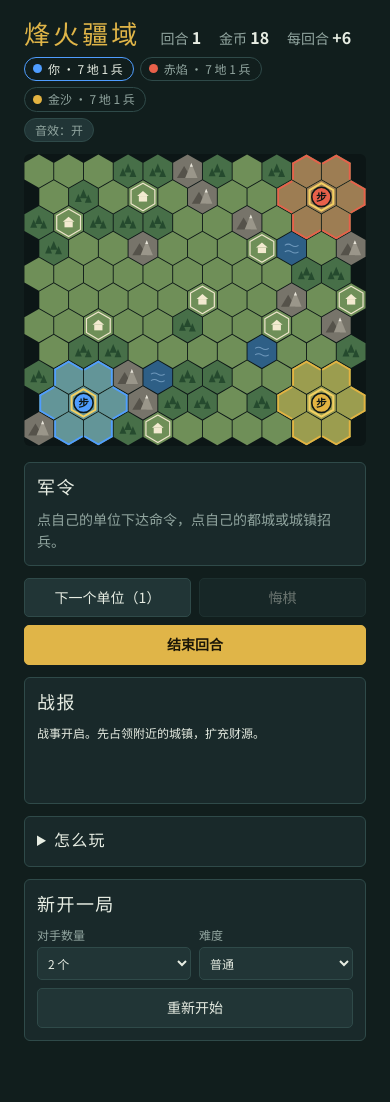
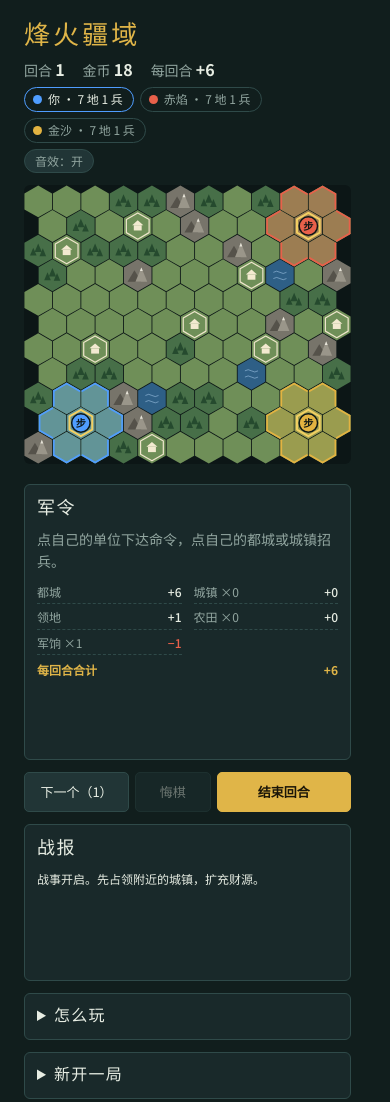
Before and after one commit to liamrivera9714/Claude-demo, a plain HTML site: page index.html in a window 390 px wide. Before the commit the page ends 1077 px from the top, so only its background shows below. Drawn offline with Linux system fonts and the light colour scheme; a web font is replaced by a local one.

Commit message:
Keep map size stable when selecting tiles; add battle forecast
- Fix the info panel and battle log to a constant height so selecting a
  city (which adds recruit buttons) no longer changes the page height,
  which made a scrollbar appear and the map rescale. Reserve the
  scrollbar gutter as a backstop.
- Compact the side panel (one-row actions, collapsible new-game box) so
  the whole game fits in one screen at 1280x720, and align the header
  with the board.
- Show a battle forecast with before/after HP bars when hovering an
  attack target, and label the expected counter damage on the map.
- Show an income breakdown when nothing is selected; drop the
  irrelevant farm hint when a unit is selected.

Co-Authored-By: Claude Opus 5.5 <noreply@anthropic.com>
Claude-Session: https://claude.ai/code/session_017mcVsnEKojyJfXnZGfxVHx

```diff
--- a/index.html
+++ b/index.html
@@ -25,6 +25,7 @@
   --font-body: "Noto Sans SC", "PingFang SC", "Microsoft YaHei", system-ui, sans-serif;
 }
 * { box-sizing: border-box; }
+html { scrollbar-gutter: stable; }
 [hidden] { display: none !important; }
 body {
   background: var(--bg);
@@ -32,11 +33,11 @@ body {
   font-family: var(--font-body);
   font-size: 14px;
   line-height: 1.55;
-  padding-block: 14px 28px;
+  padding-block: 14px 16px;
   padding-left: max(16px, env(safe-area-inset-left, 0px));
   padding-right: max(16px, env(safe-area-inset-right, 0px));
 }
-.app { max-width: 1180px; margin: 0 auto; display: flex; flex-direction: column; gap: 12px; }
+.app { --map-max: calc((100vh - 96px) * 1.17); max-width: min(1180px, calc(var(--map-max) + 320px)); margin: 0 auto; display: flex; flex-direction: column; gap: 12px; }
 .top { display: flex; flex-wrap: wrap; align-items: baseline; gap: 6px 20px; }
 h1 { font-family: var(--font-display); font-weight: 400; font-size: 30px; letter-spacing: .12em; margin: 0; color: var(--brass); line-height: 1.1; }
 .stats { display: flex; flex-wrap: wrap; gap: 4px 18px; font-variant-numeric: tabular-nums; color: var(--muted); }
@@ -47,8 +48,8 @@ h1 { font-family: var(--font-display); font-weight: 400; font-size: 30px; letter
 .chip.on { color: var(--fg); border-color: var(--c); }
 .chip.dead { text-decoration: line-through; opacity: .5; }
 
-.board { display: grid; grid-template-columns: minmax(0, 1fr) 300px; gap: 16px; align-items: start; }
-.mapwrap { position: relative; width: 100%; max-width: calc((100vh - 110px) * 1.17); min-width: 0; justify-self: center; }
+.board { display: grid; grid-template-columns: minmax(0, var(--map-max)) 300px; justify-content: center; gap: 20px; align-items: start; }
+.mapwrap { position: relative; width: 100%; min-width: 0; }
 canvas { display: block; width: 100%; touch-action: manipulation; cursor: pointer; border-radius: 6px; }
 .banner { position: absolute; inset: 0; display: flex; flex-direction: column; align-items: center; justify-content: center; gap: 14px; background: rgba(10, 18, 18, .78); border-radius: 6px; text-align: center; padding: 16px; }
 .banner h2 { font-family: var(--font-display); font-weight: 400; font-size: 44px; letter-spacing: .2em; margin: 0; color: var(--brass); }
@@ -58,10 +59,27 @@ canvas { display: block; width: 100%; touch-action: manipulation; cursor: pointe
 .panel { display: flex; flex-direction: column; gap: 12px; min-width: 0; }
 .box { background: var(--surface); border: 1px solid var(--line); border-radius: 6px; padding: 12px; }
 .box h2 { font-family: var(--font-display); font-weight: 400; font-size: 18px; letter-spacing: .08em; margin: 0 0 6px; }
+.panel .box { padding: 10px 12px; }
 .box p { margin: 0; color: var(--muted); }
+/* 信息框固定高度：无论选中什么，面板和整页高度都不变，地图不会跟着缩放 */
+#info { height: var(--info-h, 276px); overflow-y: auto; overscroll-behavior: contain; scrollbar-width: thin; }
 .kv { display: grid; grid-template-columns: repeat(4, 1fr); gap: 6px; margin-top: 8px; font-variant-numeric: tabular-nums; }
 .kv div { background: var(--surface-2); border-radius: 4px; padding: 4px 6px; text-align: center; }
 .kv span { display: block; font-size: 11px; color: var(--muted); }
+.ledger { display: grid; grid-template-columns: 1fr 1fr; gap: 4px 12px; margin-top: 10px; font-size: 12px; font-variant-numeric: tabular-nums; }
+.ledger div { display: flex; justify-content: space-between; color: var(--muted); border-bottom: 1px dashed var(--line); padding-bottom: 2px; }
+.ledger b { color: var(--fg); font-weight: 500; }
+.ledger b.neg { color: var(--danger); }
+.ledger .sum { grid-column: 1 / -1; border-bottom: 0; padding-top: 2px; }
+.ledger .sum span, .ledger .sum b { color: var(--brass); font-weight: 700; }
+.forecast { margin-top: 10px; padding: 8px 10px; border-radius: 5px; background: var(--surface-2); border-left: 3px solid var(--danger); font-size: 12px; display: flex; flex-direction: column; gap: 4px; }
+.forecast b { font-size: 13px; }
+.forecast small { color: var(--brass); }
+.fc-row { display: grid; grid-template-columns: 2.4em 1fr 5.5em; align-items: center; gap: 8px; font-variant-numeric: tabular-nums; }
+.fc-row span { color: var(--muted); }
+.fc-row i { height: 6px; border-radius: 3px; background: linear-gradient(90deg, #7fd66b calc(var(--k) * 100%), #ef6a55 calc(var(--k) * 100%) calc(var(--k0) * 100%), #0c1616 calc(var(--k0) * 100%)); }
+.fc-row em { font-style: normal; text-align: right; }
+.fc-row em.bad { color: var(--danger); font-weight: 700; }
 .recruit { display: grid; grid-template-columns: 1fr 1fr; gap: 6px; margin-top: 10px; }
 button { font: inherit; color: var(--fg); background: var(--surface-2); border: 1px solid var(--line); border-radius: 5px; padding: 8px 10px; cursor: pointer; }
 button:hover:not(:disabled) { border-color: var(--brass); }
@@ -72,23 +90,24 @@ button:disabled { opacity: .42; cursor: not-allowed; }
 .recruit button b { display: flex; justify-content: space-between; font-weight: 700; }
 .recruit button b em { font-style: normal; color: var(--brass); font-variant-numeric: tabular-nums; }
 .recruit button small { color: var(--muted); font-size: 11px; }
-.actions { display: grid; grid-template-columns: 1fr 1fr; gap: 8px; }
-.actions .primary { grid-column: 1 / -1; }
+.actions { display: grid; grid-template-columns: 1fr .72fr 1.28fr; gap: 6px; }
+.actions button { padding: 9px 4px; font-size: 13px; white-space: nowrap; }
 .primary { background: var(--brass); border-color: var(--brass); color: #1b1608; font-weight: 700; }
 .primary:hover:not(:disabled) { filter: brightness(1.08); }
-.log { list-style: none; margin: 0; padding: 0; display: flex; flex-direction: column; gap: 2px; font-size: 12px; color: var(--muted); min-height: 5.6em; }
+.log { list-style: none; margin: 0; padding: 0; display: flex; flex-direction: column; gap: 1px; font-size: 12px; line-height: 1.6; color: var(--muted); height: 8.4em; overflow: hidden; }
+.log li { white-space: nowrap; overflow: hidden; text-overflow: ellipsis; flex-shrink: 0; }
 .log li:first-child { color: var(--fg); }
 details summary { cursor: pointer; font-family: var(--font-display); font-size: 16px; letter-spacing: .08em; }
 details ul { margin: 8px 0 0; padding-left: 18px; color: var(--muted); font-size: 13px; }
 details li + li { margin-top: 3px; }
-.setup { display: grid; grid-template-columns: 1fr 1fr; gap: 8px; }
+.setup { display: grid; grid-template-columns: 1fr 1fr; gap: 8px; margin-top: 10px; }
 .setup label { display: flex; flex-direction: column; gap: 3px; font-size: 12px; color: var(--muted); }
 select { font: inherit; color: var(--fg); background: var(--surface-2); border: 1px solid var(--line); border-radius: 5px; padding: 6px; }
 .setup button { grid-column: 1 / -1; }
 
 @media (max-width: 860px) {
   .board { grid-template-columns: minmax(0, 1fr); }
-  .mapwrap { max-width: 100%; }
+  .app { --map-max: 100%; max-width: none; }
   h1 { font-size: 26px; }
   .chips { margin-left: 0; }
 }
@@ -119,9 +138,9 @@ select { font: inherit; color: var(--fg); background: var(--surface-2); border:
     <aside class="panel">
       <section class="box" id="info" aria-live="polite"></section>
       <div class="actions">
-        <button id="nextUnit" type="button">下一个单位</button>
-        <button id="undo" type="button">悔棋</button>
-        <button id="endTurn" class="primary" type="button">结束回合</button>
+        <button id="nextUnit" type="button" title="切换到下一个待命单位（空格）">下一个</button>
+        <button id="undo" type="button" title="撤销上一步（Z）">悔棋</button>
+        <button id="endTurn" class="primary" type="button" title="回车">结束回合</button>
       </div>
       <section class="box">
         <h2>战报</h2>
@@ -144,8 +163,8 @@ select { font: inherit; color: var(--fg); background: var(--surface-2); border:
           <li>键盘：空格切换下一个单位，回车结束回合，Z 悔棋，Esc 取消选择。</li>
         </ul>
       </details>
-      <section class="box">
-        <h2>新开一局</h2>
+      <details class="box" id="setupBox">
+        <summary>新开一局</summary>
         <div class="setup">
           <label for="optOpp">对手数量
             <select id="optOpp"><option value="1">1 个</option><option value="2" selected>2 个</option><option value="3">3 个</option></select>
@@ -155,7 +174,7 @@ select { font: inherit; color: var(--fg); background: var(--surface-2); border:
           </label>
           <button id="newGame" type="button">重新开始</button>
         </div>
-      </section>
+      </details>
     </aside>
   </div>
 </div>
@@ -266,12 +285,16 @@ function newGame(opp, diff) {
 const occMap = () => new Map(S.units.map(u => [u.pos, u]));
 const unitAt = i => S.units.find(u => u.pos === i);
 const tbonus = i => { const t = S.tiles[i]; return (t.t === 'F' ? 1 : 0) + t.town; };
+function incomeParts(p) {
+  let towns = 0, land = 0, farms = 0;
+  for (const t of S.tiles) if (t.owner === p) { land++; if (t.town === 1) towns++; if (t.farm) farms++; }
+  return { cap: 6, towns, town: 3 * towns, land: Math.floor(land / 4), farms, farm: FARM_INC * farms, upkeep: S.units.filter(u => u.owner === p).length };
+}
 function income(p) {
-  let towns = 0, land = 0;
-  for (const t of S.tiles) if (t.owner === p) { land++; if (t.town === 1) towns++; }
-  let gross = 6 + 3 * towns + Math.floor(land / 4) + FARM_INC * S.tiles.filter(t => t.owner === p && t.farm).length;
+  const q = incomeParts(p);
+  let gross = q.cap + q.town + q.land + q.farm;
   if (p !== 0) gross = Math.round(gross * S.diff);
-  return gross - S.units.filter(u => u.owner === p).length;
+  return gross - q.upkeep;
 }
 function reachable(u) {
   const occ = occMap(), mv = UT[u.type].mv, res = new Map([[u.pos, { cost: 0, prev: -1 }]]), open = [u.pos];
@@ -616,7 +639,7 @@ function ui() {
     const land = S.tiles.filter(t => t.owner === p).length, army = S.units.filter(u => u.owner === p).length;
     return `<span class="chip${p === S.cur && !S.over ? ' on' : ''}${pl.alive ? '' : ' dead'}" style="--c:${PLAYERS[p].color}"><i></i>${PLAYERS[p].name} · ${land} 地 ${army} 兵</span>`;
   }).join('');
-  $('log').innerHTML = logs.map(l => `<li>${esc(l)}</li>`).join('');
+  $('log').innerHTML = logs.map(l => `<li title="${esc(l)}">${esc(l)}</li>`).join('');
 
   const myTurn = S.cur === 0 && !busy && !S.over;
   if (myTurn) alarm = S.units.some(e => e.owner !== 0 && threatOf(e).has(S.players[0].cap));
@@ -625,7 +648,7 @@ function ui() {
   $('endTurn').disabled = !myTurn;
   $('endTurn').textContent = myTurn ? '结束回合' : S.over ? '已结束' : '敌方行动中…';
   $('nextUnit').disabled = !myTurn || !idle;
-  $('nextUnit').textContent = idle ? `下一个单位（${idle}）` : '全员已行动';
+  $('nextUnit').textContent = idle ? `下一个（${idle}）` : '已全部行动';
   $('undo').disabled = !myTurn || !undoStack.length;
   $('mute').textContent = muted ? '音效：关' : '音效：开';
 
@@ -641,7 +664,17 @@ function ui() {
     const who = t.owner >= 0 ? PLAYERS[t.owner].name + '的' : '无主的';
     html += `<h2>${who}${t.town === 2 ? '都城' : t.town === 1 ? '城镇' : t.farm ? '农田' : TNAME[t.t]}</h2><p>${t.farm ? `每回合 ${FARM_INC} 金。敌军踏入会被劫掠一空。` : t.town === 2 ? '每回合 6 金，防御 +2。失守即灭国。' : t.town === 1 ? '每回合 3 金，防御 +1，可以招兵。' : t.t === 'F' ? '进入耗 2 点移动力，防御 +1。' : TCOST[t.t] ? '一马平川，无遮无拦。' : '无法通行。'}</p>`;
   } else {
-    html += `<h2>军令</h2><p>${S.over ? '本局已结束，可以在下方重新开始。' : '点自己的单位下达命令，点自己的都城或城镇招兵。'}</p>`;
+    const q = incomeParts(0);
+    html += `<h2>军令</h2><p>${S.over ? '本局已结束，可以在下方重新开始。' : '点自己的单位下达命令，点自己的都城或城镇招兵。'}</p>
+      <div class="ledger"><div><span>都城</span><b>+${q.cap}</b></div><div><span>城镇 ×${q.towns}</span><b>+${q.town}</b></div><div><span>领地</span><b>+${q.land}</b></div><div><span>农田 ×${q.farms}</span><b>+${q.farm}</b></div><div><span>军饷 ×${q.upkeep}</span><b class="neg">−${q.upkeep}</b></div><div class="sum"><span>每回合合计</span><b>${inc >= 0 ? '+' : ''}${inc}</b></div></div>`;
+  }
+  const fc = u && u.owner === 0 && targets.get(hover), foe = fc && unitAt(hover);
+  if (fc && foe) {
+    const left = u.hp - fc.counter, fT = UT[foe.type];
+    html += `<div class="forecast"><b>进攻${PLAYERS[foe.owner].name}的${fT.n}</b>
+      <div class="fc-row"><span>敌方</span><i style="--k:${Math.max(0, foe.hp - fc.dmg) / fT.hp};--k0:${foe.hp / fT.hp}"></i><em>${fc.kill ? '击溃' : `${foe.hp}→${foe.hp - fc.dmg}`}</em></div>
+      <div class="fc-row"><span>我方</span><i style="--k:${Math.max(0, left) / UT[u.type].hp};--k0:${u.hp / UT[u.type].hp}"></i><em${left <= 0 ? ' class="bad"' : ''}>${fc.counter ? (left <= 0 ? '会被反杀' : `${u.hp}→${left}`) : '无反击'}</em></div>
+      ${COUNTER[u.type] === foe.type ? '<small>兵种克制，攻击 +2</small>' : COUNTER[foe.type] === u.type && fc.counter ? '<small>对方克制我方，反击 +2</small>' : ''}</div>`;
   }
   if (t && t.town && t.owner === 0) {
     const room = spawnSpot(sel.tile, 0) >= 0;
@@ -653,7 +686,7 @@ function ui() {
   if (t && t.owner === 0 && t.t === 'P' && !t.town && !t.farm) {
     html += canFarm(0, sel.tile)
       ? `<div class="recruit" style="grid-template-columns:1fr"><button type="button" data-farm="1" ${myTurn && me.gold >= FARM_COST ? '' : 'disabled'}><b>开垦农田<em>${FARM_COST} 金</em></b><small>每回合 +${FARM_INC} 金，被敌军踏入会被劫掠</small></button></div>`
-      : `<p style="margin-top:6px">农田只能开在自己都城或城镇的邻格。</p>`;
+      : u ? '' : `<p style="margin-top:6px">农田只能开在自己都城或城镇的邻格。</p>`;
   }
   $('info').innerHTML = html;
 
@@ -764,7 +797,8 @@ function draw() {
   for (const [i, pr] of targets) {
     const [x, y] = center(i);
     ctx.beginPath(); ctx.arc(x, y, s * .72, 0, 7); ctx.strokeStyle = '#ff4d3a'; ctx.lineWidth = Math.max(2, s * .13); ctx.stroke();
-    label(pr.kill ? '斩' : '-' + pr.dmg, x + s * .5, y - s * .58, '#fff', '#c5301f', fs * .8);
+    label(pr.kill ? '斩' : '-' + pr.dmg, x, y - s * .74, '#fff', '#c5301f', fs * .78);
+    if (pr.counter) label('反' + pr.counter, x + s * .5, y + s * .5, '#1b1608', '#f0c14b', fs * .62);
   }
   // 飘字
   const now = performance.now();
@@ -779,7 +813,8 @@ function draw() {
 }
 function label(text, x, y, fg, bg, px) {
   ctx.font = `700 ${px}px "Noto Sans SC","PingFang SC","Microsoft YaHei",sans-serif`;
-  const w = ctx.measureText(text).width + px * .6, h = px * 1.3;
+  const w = ctx.measureText(text).width + px * .6, h = px * 1.3, W = cv.width / (window.devicePixelRatio || 1);
+  x = Math.min(Math.max(x, w / 2 + 2), W - w / 2 - 2); y = Math.max(y, h / 2 + 2);
   ctx.fillStyle = bg; ctx.beginPath(); ctx.roundRect ? ctx.roundRect(x - w / 2, y - h / 2, w, h, h / 2) : ctx.rect(x - w / 2, y - h / 2, w, h); ctx.fill();
   ctx.fillStyle = fg; ctx.fillText(text, x, y + px * .05);
 }
@@ -824,9 +859,11 @@ $('mute').addEventListener('click', () => {
   ui();
 });
 cv.addEventListener('mousemove', e => {
-  const i = tileAt(e); if (i !== hover) { hover = i; dirty = true; }
+  const i = tileAt(e); if (i === hover) return;
+  const was = targets.has(hover); hover = i; dirty = true;
+  if (was || targets.has(i)) ui();
 });
-cv.addEventListener('mouseleave', () => { hover = -1; dirty = true; });
+cv.addEventListener('mouseleave', () => { const was = targets.has(hover); hover = -1; dirty = true; if (was) ui(); });
 $('endTurn').addEventListener('click', endTurn);
 $('nextUnit').addEventListener('click', nextUnit);
 let armed = 0;
```
Also changed, not shown: m-1280.png (added), m-390.png (added), shot-1100.png (added), shot-1280.png (added), shot-390.png (added), 1 other file.
